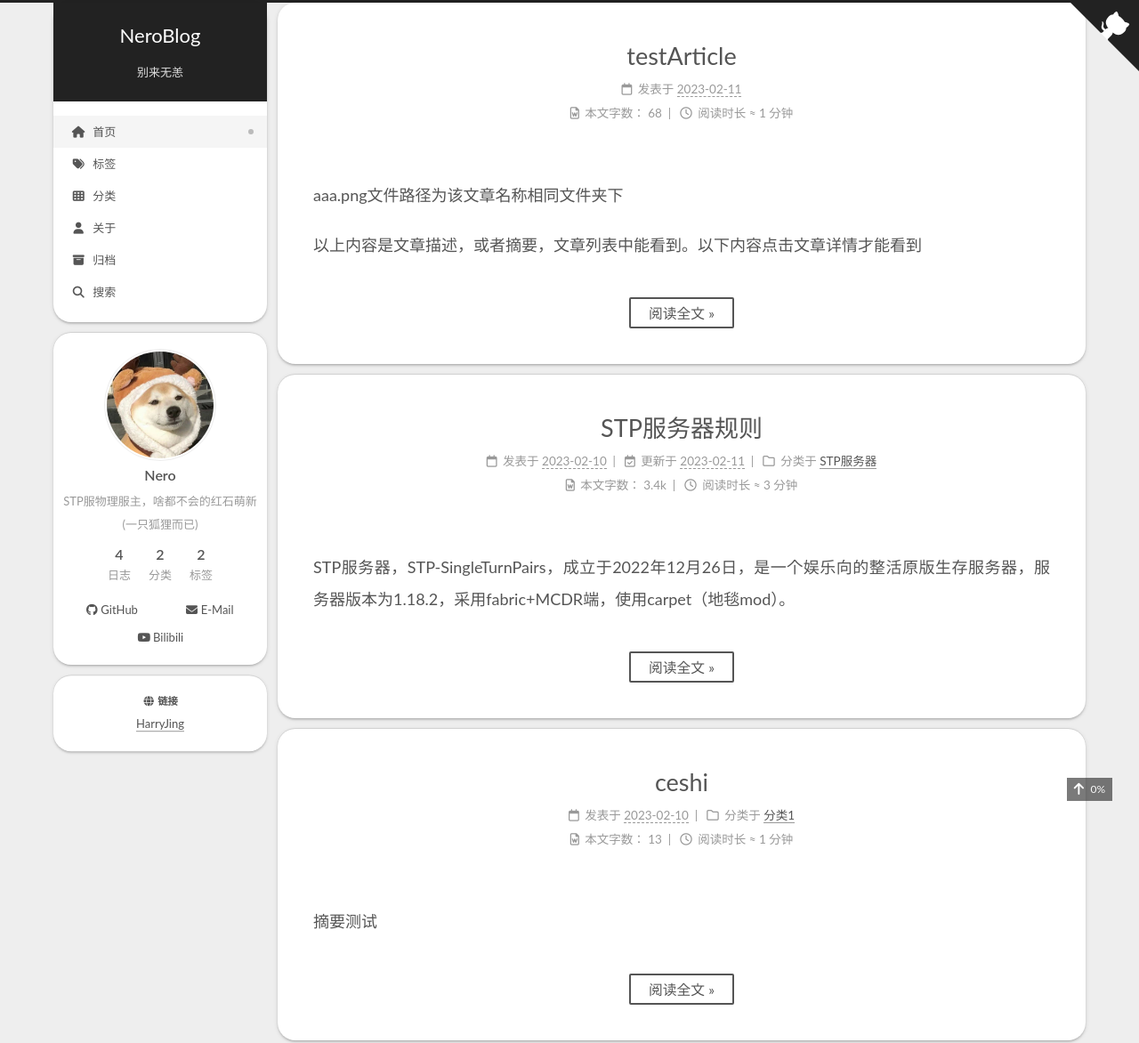
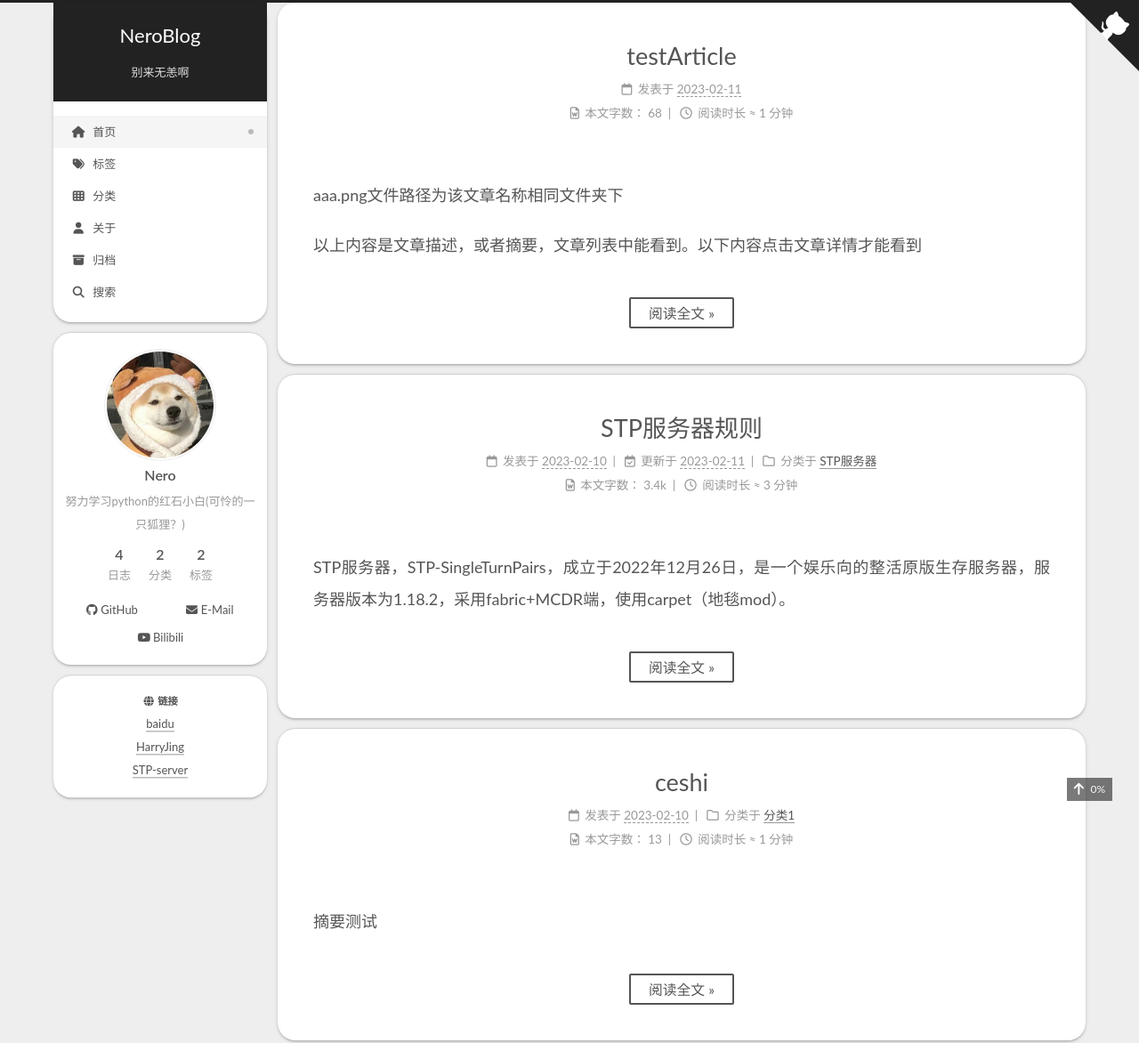
Before and after one commit to NERONERONEROOOO/NERONERONEROOOO.github.io, a plain HTML site: page index.html in a window 1280 px wide. Shown: the top 1172 px of the page at 89% size. Drawn offline with nearby package versions, Linux system fonts and the light colour scheme; some packages are replaced by stand-ins of ours; no server answers; a script that the page names is missing.

Commit message:
Site updated: 2023-02-14 00:12:08

```diff
--- a/index.html
+++ b/index.html
@@ -19,12 +19,12 @@
 
 <script class="next-config" data-name="main" type="application/json">{"hostname":"nerooo.xyz","root":"/","images":"/images","scheme":"Gemini","darkmode":false,"version":"8.14.2","exturl":false,"sidebar":{"position":"left","display":"post","padding":18,"offset":12},"copycode":{"enable":false,"style":null},"bookmark":{"enable":false,"color":"#222","save":"auto"},"mediumzoom":false,"lazyload":false,"pangu":false,"comments":{"style":"tabs","active":null,"storage":true,"lazyload":false,"nav":null},"stickytabs":false,"motion":{"enable":true,"async":false,"transition":{"menu_item":"fadeInDown","post_block":"fadeIn","post_header":"fadeInDown","post_body":"fadeInDown","coll_header":"fadeInLeft","sidebar":"fadeInUp"}},"prism":false,"i18n":{"placeholder":"搜索...","empty":"没有找到任何搜索结果：${query}","hits_time":"找到 ${hits} 个搜索结果（用时 ${time} 毫秒）","hits":"找到 ${hits} 个搜索结果"},"path":"/search.xml","localsearch":{"enable":true,"trigger":"auto","top_n_per_article":1,"unescape":false,"preload":false}}</script><script src="/js/config.js"></script>
 
-    <meta name="description" content="STP服物理服主，啥都不会的红石萌新(一只狐狸而已)">
+    <meta name="description" content="努力学习python的红石小白(可怜的一只狐狸？)">
 <meta property="og:type" content="website">
 <meta property="og:title" content="NeroBlog">
 <meta property="og:url" content="https://nerooo.xyz/">
 <meta property="og:site_name" content="NeroBlog">
-<meta property="og:description" content="STP服物理服主，啥都不会的红石萌新(一只狐狸而已)">
+<meta property="og:description" content="努力学习python的红石小白(可怜的一只狐狸？)">
 <meta property="og:locale" content="zh_CN">
 <meta property="article:author" content="Nero">
 <meta name="twitter:card" content="summary">
@@ -73,7 +73,7 @@
       <h1 class="site-title">NeroBlog</h1>
       <i class="logo-line"></i>
     </a>
-      <p class="site-subtitle" itemprop="description">别来无恙</p>
+      <p class="site-subtitle" itemprop="description">别来无恙啊</p>
   </div>
 
   <div class="site-nav-right">
@@ -145,7 +145,7 @@
     <img class="site-author-image" itemprop="image" alt="Nero"
       src="/images/123.gif">
   <p class="site-author-name" itemprop="name">Nero</p>
-  <div class="site-description" itemprop="description">STP服物理服主，啥都不会的红石萌新(一只狐狸而已)</div>
+  <div class="site-description" itemprop="description">努力学习python的红石小白(可怜的一只狐狸？)</div>
 </div>
 <div class="site-state-wrap animated">
   <nav class="site-state">
@@ -191,7 +191,13 @@
         </div>
         <ul class="links-of-blogroll-list">
             <li class="links-of-blogroll-item">
+              <a href="https://baidu.com/" title="https:&#x2F;&#x2F;baidu.com" rel="noopener" target="_blank">baidu</a>
+            </li>
+            <li class="links-of-blogroll-item">
               <a href="https://github.com/Harry-Jing" title="https:&#x2F;&#x2F;github.com&#x2F;Harry-Jing" rel="noopener" target="_blank">HarryJing</a>
+            </li>
+            <li class="links-of-blogroll-item">
+              <a href="https://space.bilibili.com/518666590" title="https:&#x2F;&#x2F;space.bilibili.com&#x2F;518666590" rel="noopener" target="_blank">STP-server</a>
             </li>
         </ul>
       </div>
@@ -220,7 +226,7 @@
 
     <span hidden itemprop="publisher" itemscope itemtype="http://schema.org/Organization">
       <meta itemprop="name" content="NeroBlog">
-      <meta itemprop="description" content="STP服物理服主，啥都不会的红石萌新(一只狐狸而已)">
+      <meta itemprop="description" content="努力学习python的红石小白(可怜的一只狐狸？)">
     </span>
 
     <span hidden itemprop="post" itemscope itemtype="http://schema.org/CreativeWork">
@@ -313,7 +319,7 @@
 
     <span hidden itemprop="publisher" itemscope itemtype="http://schema.org/Organization">
       <meta itemprop="name" content="NeroBlog">
-      <meta itemprop="description" content="STP服物理服主，啥都不会的红石萌新(一只狐狸而已)">
+      <meta itemprop="description" content="努力学习python的红石小白(可怜的一只狐狸？)">
     </span>
 
     <span hidden itemprop="post" itemscope itemtype="http://schema.org/CreativeWork">
@@ -420,7 +426,7 @@
 
     <span hidden itemprop="publisher" itemscope itemtype="http://schema.org/Organization">
       <meta itemprop="name" content="NeroBlog">
-      <meta itemprop="description" content="STP服物理服主，啥都不会的红石萌新(一只狐狸而已)">
+      <meta itemprop="description" content="努力学习python的红石小白(可怜的一只狐狸？)">
     </span>
 
     <span hidden itemprop="post" itemscope itemtype="http://schema.org/CreativeWork">
@@ -521,7 +527,7 @@
 
     <span hidden itemprop="publisher" itemscope itemtype="http://schema.org/Organization">
       <meta itemprop="name" content="NeroBlog">
-      <meta itemprop="description" content="STP服物理服主，啥都不会的红石萌新(一只狐狸而已)">
+      <meta itemprop="description" content="努力学习python的红石小白(可怜的一只狐狸？)">
     </span>
 
     <span hidden itemprop="post" itemscope itemtype="http://schema.org/CreativeWork">
```
Also changed, not shown: 2023/02/09/hello-world/index.html (+9 -3 lines), 2023/02/10/STP服务器规则/index.html (+9 -3 lines), 2023/02/10/ceshi/index.html (+9 -3 lines), 2023/02/11/testArticle/index.html (+9 -3 lines), about/index.html (+8 -2 lines), archives/2023/02/index.html (+10 -4 lines), archives/2023/index.html (+10 -4 lines), archives/index.html (+10 -4 lines), categories/STP服务器/index.html (+10 -4 lines), categories/index.html (+10 -4 lines), categories/分类1/index.html (+10 -4 lines), search.xml (+12 -12 lines), tags/STP服务器/index.html (+10 -4 lines), tags/index.html (+10 -4 lines), 1 more files.
